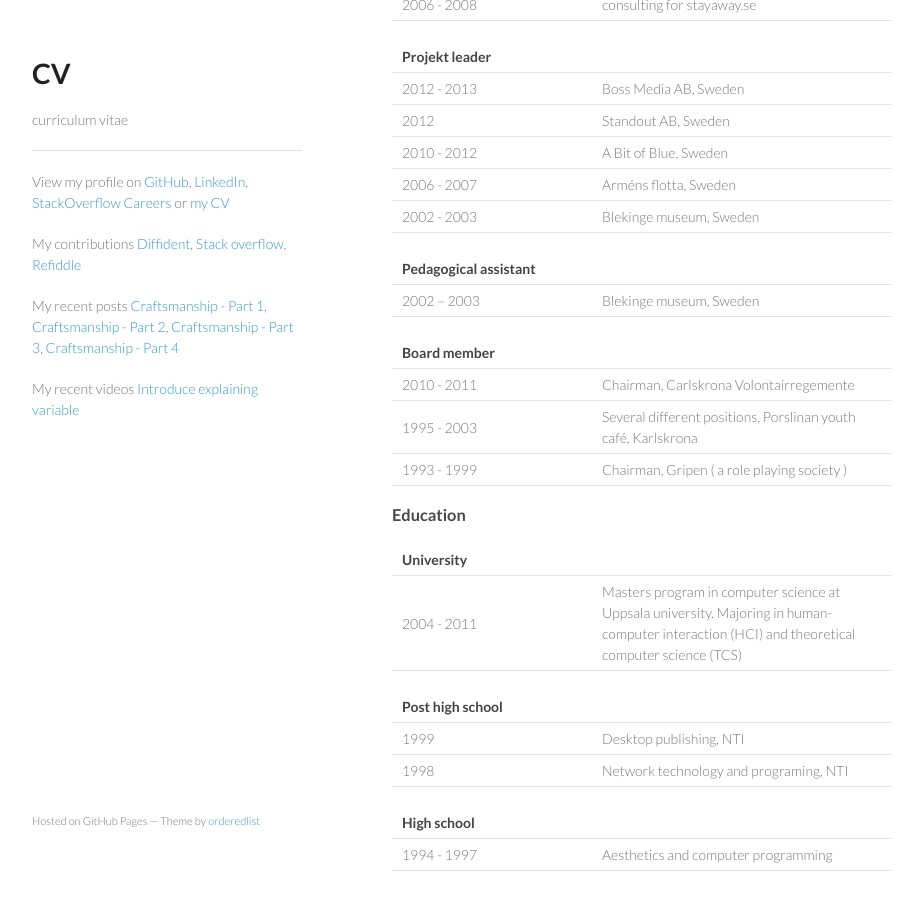
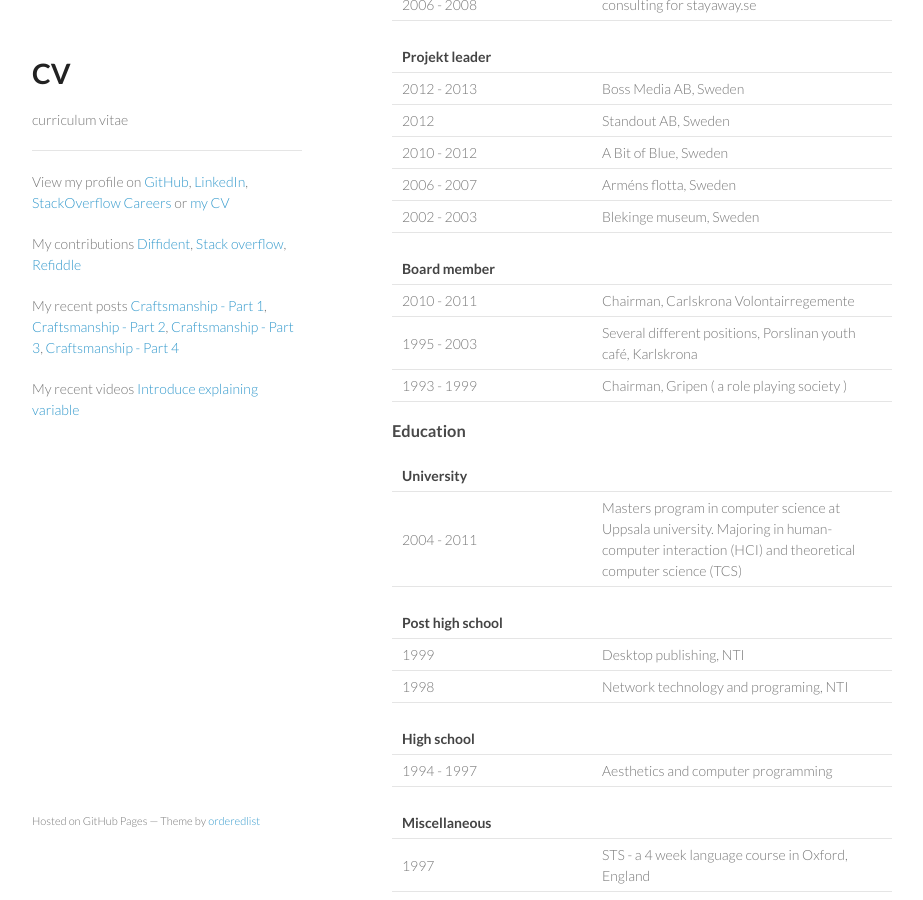
Before and after one commit to d-Pixie/d-Pixie.github.io, a Jekyll site: the page built from cv/index.md, in a window 1280 px wide and 900 px high, scrolled down 630 px. Shown: the whole window, without its empty margins (178-1101 px from the left). Built offline with Jekyll 4.4.1, drawn with Linux system fonts in a browser that asks for light colours; Markdown is read by kramdown in place of the engine named in the settings.

Commit message:
Removes pedagogic assistent from work experiance to maintain a one page overview

```diff
--- a/cv/index.md
+++ b/cv/index.md
@@ -36,10 +36,6 @@ jonas.schubert.erlandsson@gmail.com
   2010 - 2012 | A Bit of Blue, Sweden
   2006 - 2007 | Arméns flotta, Sweden
   2002 - 2003 | Blekinge museum, Sweden
-
-  Pedagogical assistant | &nbsp;
--------|--------
-  2002 – 2003 | Blekinge museum, Sweden
 
   Board member | &nbsp;
 -------|--------
```
Also changed, not shown: cv-se/index.md (+0 -4 lines).
